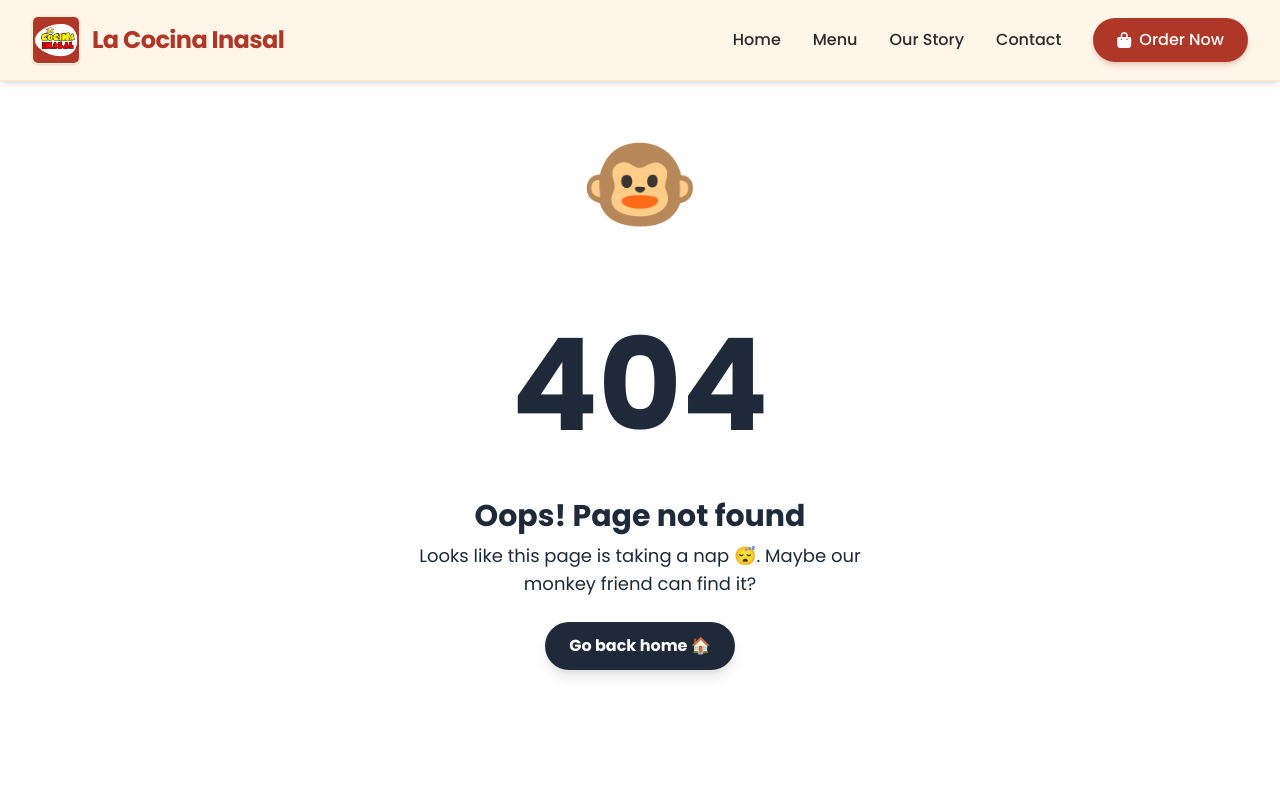
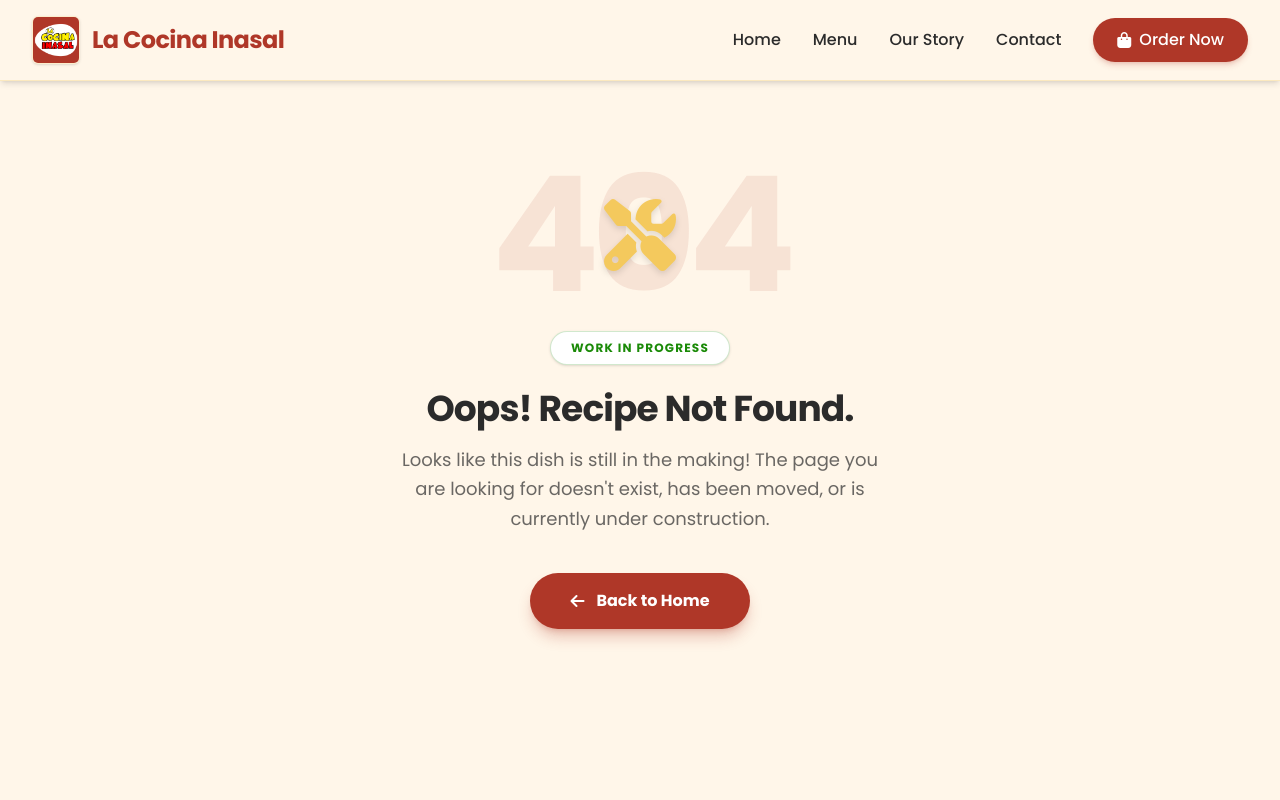
Before and after one commit to SimplyMon/La-Cocina-Inasal, a React (Vite) app: page /franchise in a window 1280 px wide. Shown: the top 800 px of the page. Built offline with nearby package versions, Linux system fonts and the light colour scheme.

Commit message:
added not found screen 404

```diff
--- a/src/components/layout/NotFound.tsx
+++ b/src/components/layout/NotFound.tsx
@@ -2,22 +2,40 @@ import { Link } from "react-router-dom";
 
 export function NotFound() {
   return (
-    <div className="flex flex-col items-center justify-center h-screen bg-white text-gray-800 p-6">
-      <div className="text-[6rem] animate-bounce mb-4">🐵</div>
+    <main className="min-h-screen bg-base font-poppins flex items-center justify-center relative overflow-hidden pt-20 pb-24">
+      <div className="absolute top-1/4 left-10 w-72 h-72 bg-secondary/20 rounded-full blur-[80px] -z-10 animate-pulse"></div>
+      <div className="absolute bottom-1/4 right-10 w-96 h-96 bg-primary/10 rounded-full blur-[100px] -z-10"></div>
 
-      <h1 className="text-[8rem] font-extrabold mb-4">404</h1>
-      <h2 className="text-3xl font-bold mb-2">Oops! Page not found</h2>
-      <p className="text-lg mb-6 text-center max-w-md">
-        Looks like this page is taking a nap 😴. Maybe our monkey friend can
-        find it?
+      <div className="text-center z-10 px-4 max-w-lg mx-auto flex flex-col items-center animate-in fade-in slide-in-from-bottom-8 duration-700">
+        <div className="relative">
+          <h1 className="text-8xl md:text-[10rem] font-black text-primary/10 select-none tracking-tighter">
+            404
+          </h1>
+          <div className="absolute top-1/2 left-1/2 transform -translate-x-1/2 -translate-y-1/2 text-secondary drop-shadow-md">
+            <i className="fa fa-tools text-6xl md:text-7xl"></i>
+          </div>
+        </div>
+
+        <div className="inline-block bg-white text-accent font-bold px-5 py-2 rounded-full text-xs uppercase tracking-widest mt-4 mb-6 shadow-sm border border-accent/20">
+          Work in Progress
+        </div>
+
+        <h2 className="text-3xl md:text-4xl font-black text-dark mb-4 tracking-tight">
+          Oops! Recipe Not Found.
+        </h2>
+        <p className="text-lg text-dark/70 mb-10 leading-relaxed">
+          Looks like this dish is still in the making! The page you are looking
+          for doesn't exist, has been moved, or is currently under construction.
         </p>
 
         <Link
           to="/"
-        className="px-6 py-3 bg-gray-800 text-white font-bold rounded-full shadow-lg hover:bg-gray-700 transform hover:scale-105 transition-all duration-300"
+          className="inline-flex items-center gap-3 bg-primary text-white font-bold px-10 py-4 rounded-full shadow-lg shadow-primary/30 hover:-translate-y-1 hover:bg-primary/90 transition-all group"
         >
-        Go back home 🏠
+          <i className="fa fa-arrow-left group-hover:-translate-x-1 transition-transform"></i>
+          Back to Home
         </Link>
       </div>
+    </main>
   );
 }
```
Lines whose indentation alone changed are shown as unchanged.
